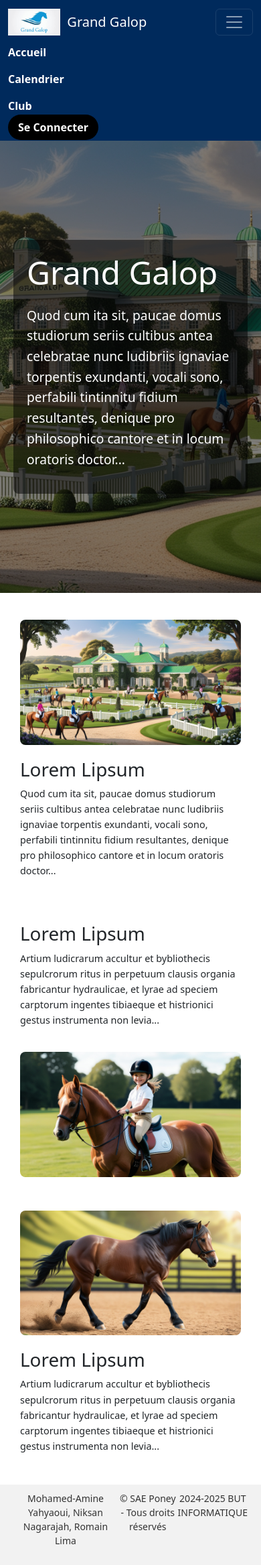
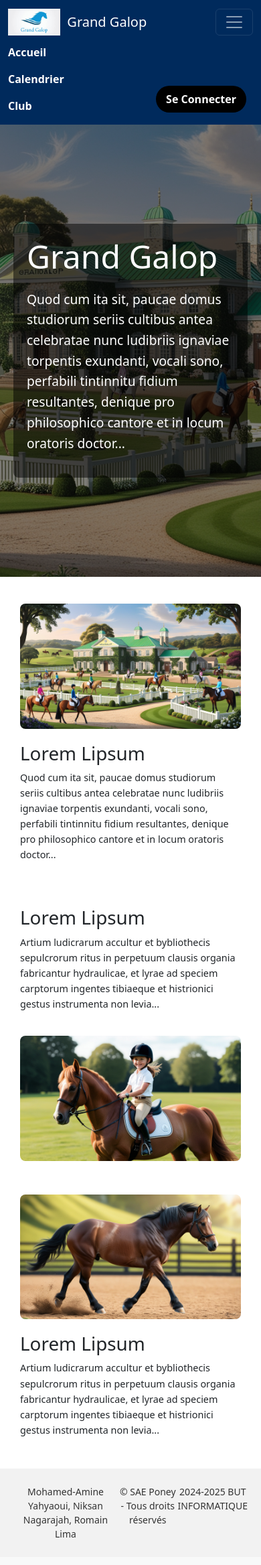
Before and after one commit to NiksanNagarajah/SAE_DevWeb, a Flask app: page / in a window 390 px wide, after a click that opens the changed part. Shown: the whole page at 67% size. After the commit the page ends 2295 px from the top, so only its background shows below. Run offline with Flask 3, Linux system fonts and the light colour scheme.

Commit message:
Ajustement

```diff
--- a/app/static/base.css
+++ b/app/static/base.css
@@ -53,12 +53,16 @@ main {
 
 footer {
     display: flex;
-    justify-content: space-between;
+    justify-content: space-around;
     background-color: #f2f2f2;
     padding: 10px 20px;
     text-align: center;
     color: #333;
     font-size: 14px;
+}
+
+footer p {
+    all: revert;
 }
 
 .navbar {
@@ -111,3 +115,20 @@ footer {
         display: block;
     }
 } */
+
+
+@media (max-width: 768px) {
+    .collapse.navbar-collapse {
+        position: relative;
+    }
+
+    .btn-login {
+        position: absolute;
+        bottom: 10px;
+        right: 10px;
+    }
+
+    .nav-link {
+        width: max-content;
+    }
+}
--- a/app/templates/base.html
+++ b/app/templates/base.html
@@ -51,7 +51,6 @@
         <p>2024-2025 BUT INFORMATIQUE</p>
     </footer>
 
-    <!-- Inclusion des scripts nécessaires pour Bootstrap -->
     <script src="https://cdn.jsdelivr.net/npm/bootstrap@5.3.3/dist/js/bootstrap.bundle.min.js"></script>
 </body>
 </html>
```
